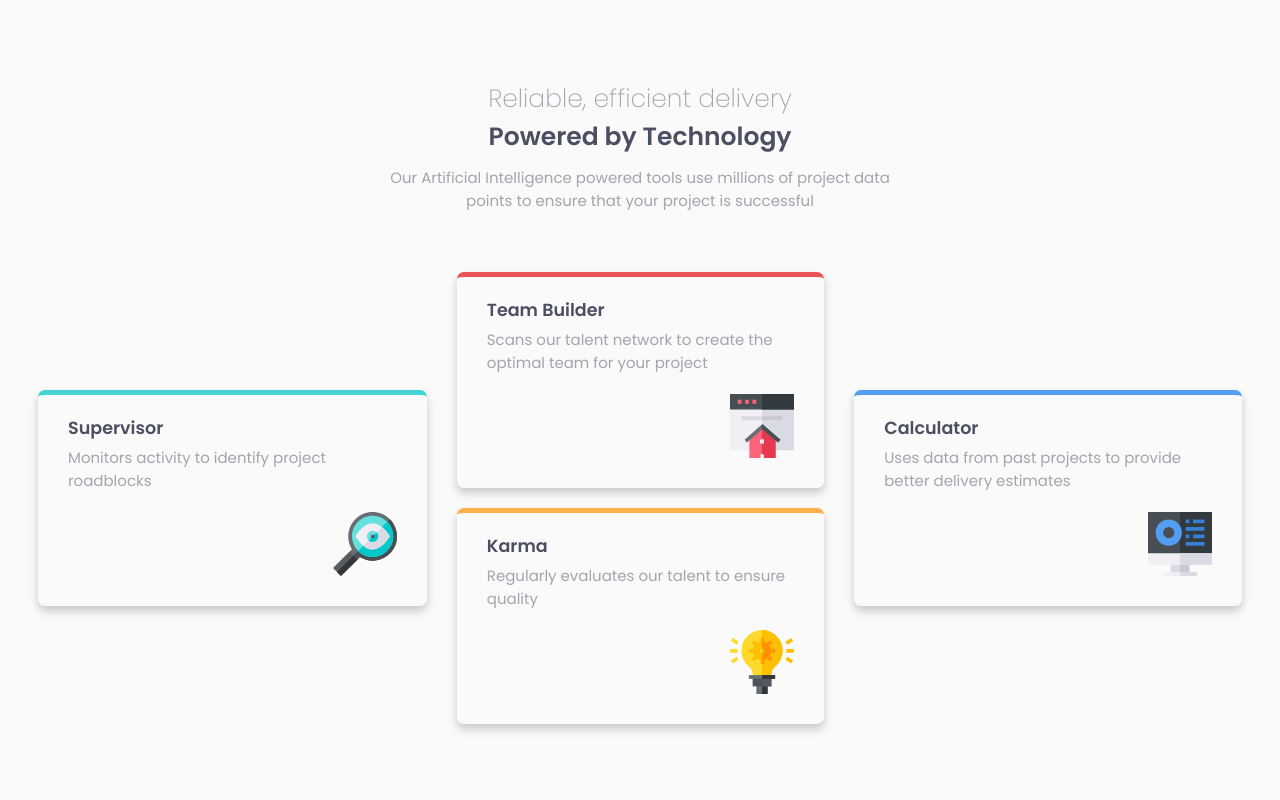
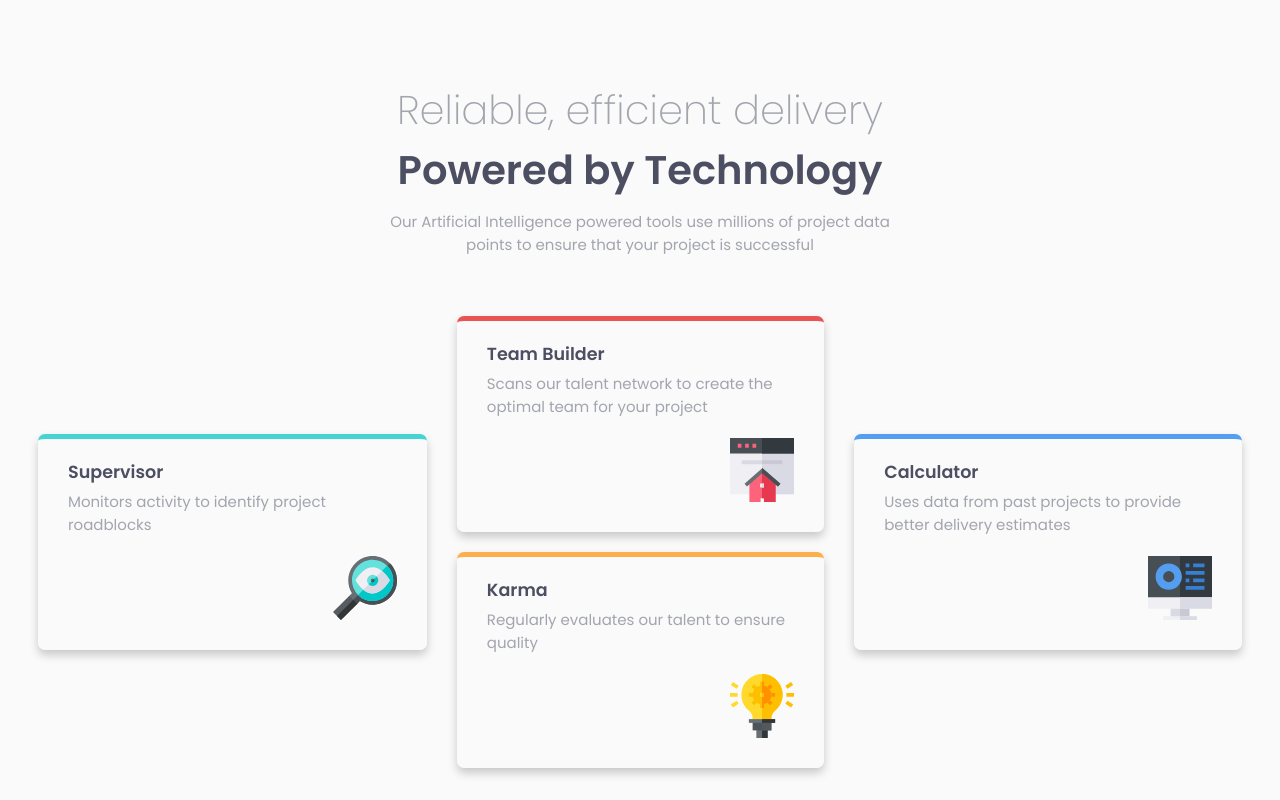
Before and after one commit to royeradames/four-card-feature-section, a React (Create React App) app: page / in a window 1280 px wide. Built offline with nearby package versions, Linux system fonts and the light colour scheme.

Commit message:
👌increase the header size

```diff
--- a/src/styles/_header.scss
+++ b/src/styles/_header.scss
@@ -4,12 +4,12 @@
     text-align: center;
     &__title{
         margin: 0;
-        font-size: 2.5rem;
+        font-size: 4rem;
         font-weight: 200;
     }
     &__tag-line{
         margin: 0;
-        font-size: 2.5rem;
+        font-size: 4rem;
         font-weight: 600;
         color: var(--color-blue-900);
     }
```
